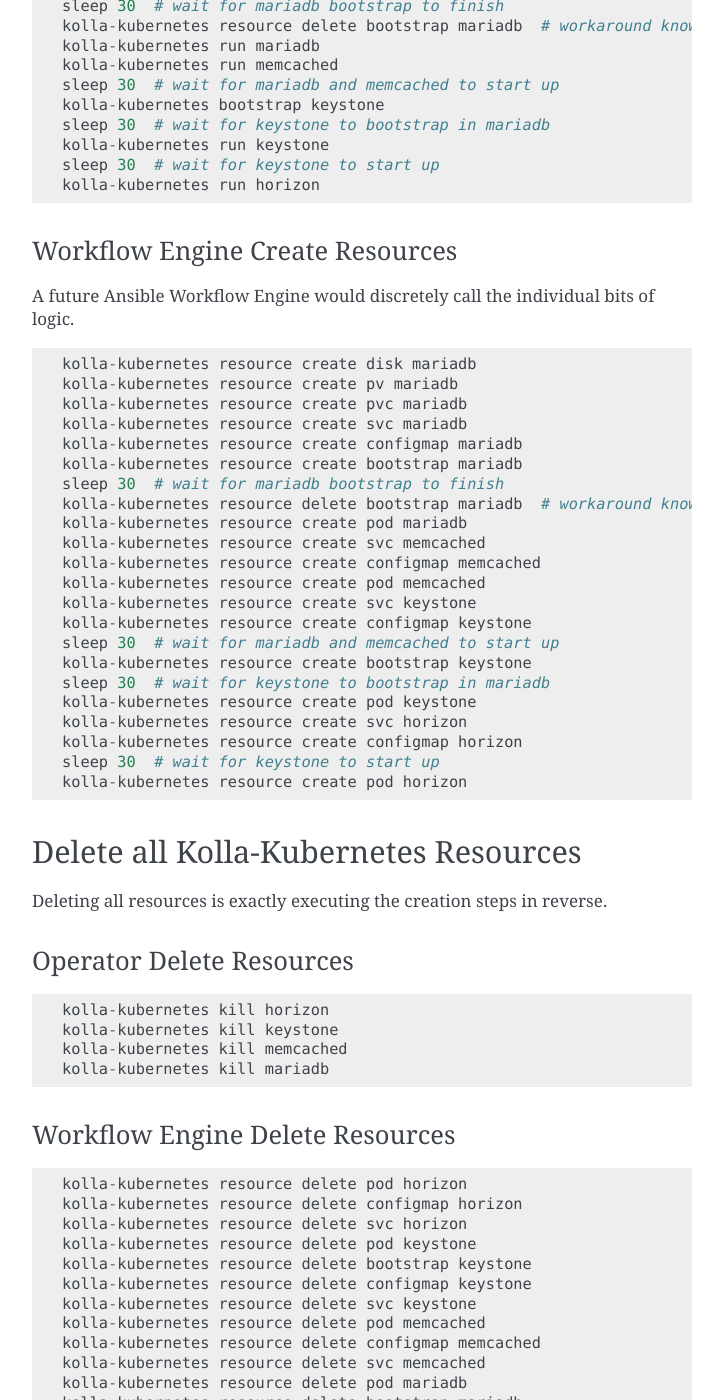
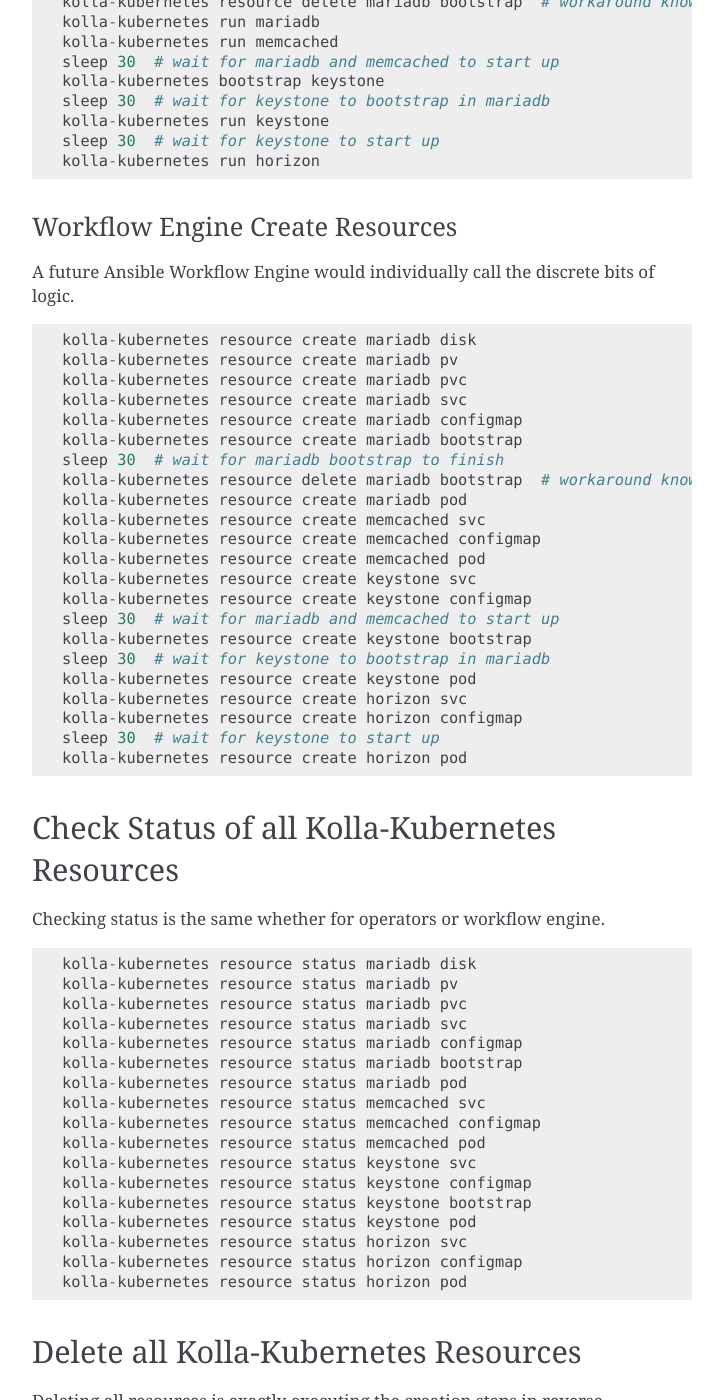
Before and after one commit to openstack-archive/kolla-kubernetes, a Sphinx documentation site: the page built from doc/source/multi-node.rst, in a window 1280 px wide and 1400 px high, scrolled down 3330 px. Shown: the whole window, without its empty margins (388-1111 px from the left). Built offline with Sphinx 7.4.7, drawn with Linux system fonts in a browser that asks for light colours; some of the changed text lies outside the part shown.

Commit message:
Added support for template variables
- These changes necessary to enable template re-use.  Enables the
  specification of additional variables to be passed to each template
  referenced in ./etc/kolla-kubernetes/service_resources.yml
- Template.vars are additional vars in the form of a dict passed to
  the jinja templating engine. Templates may access this dict with
  "kolla_kubernetes.template.vars.<subkey>".  This enables arguments
  to be passed to templates so that they may be re-used or configured.
  These template.vars may not contain any other nested jinja
  references, and are passed unmodified directly to the template.
- Used mariadb templates as an example for template.vars
- Changes to ./etc/kolla-kubernetes/service_resources.yml
    resources:
      disk:
      - name: mariadb-disk <-- Name is new
        template: services/mariadb/mariadb-disk.sh.j2  <-- New
        vars:             <-- Template variables are new
          size_in_gb: 10  <-- Template var example
- CLI Syntax Change: Resource templates are specified by name (defined
  in service_resources.yml) instead of path.  This is necessary
  because the same template may be referenced multiple times in
  service_resources.yml (with different template args), and a name is
  necessary to distinguish between the different
  template/template_args combinations.
  FROM: kolla-kubernetes resource-template \
          <action> <resource_type> <service> <TEMPLATE-FILE>
  TO:   kolla-kubernetes resource-template \
          <action> <service> <resource_type> <RESOURCE-NAME>
- CLI Syntax Change: Ordering changed to match resource-template
  FROM: kolla-kubernetes resource <action> <resource_type> <service>
  TO:   kolla-kubernetes resource <action> <service> <resource_type>

Change-Id: Ie1e0c973206a239bc3759827149b4e8d67029752
Partially-implements: blueprint kolla-kubernetes-cli

```diff
--- a/doc/source/multi-node.rst
+++ b/doc/source/multi-node.rst
@@ -146,7 +146,7 @@ and Ceph.
 auto-detach when Kubernetes nodes disappear, causing problems when a
 pod migrates to a new node and cannot mount the required volume.
 Details are found in the in this `kubernetes pull
-request<https://github.com/kubernetes/kubernetes/pull/26351>`_.
+request <https://github.com/kubernetes/kubernetes/pull/26351>`_.
 
 
 Create all Kolla-Kubernetes Resources
@@ -169,7 +169,7 @@ Operator Create Resources
 
   kolla-kubernetes bootstrap mariadb
   sleep 30  # wait for mariadb bootstrap to finish
-  kolla-kubernetes resource delete bootstrap mariadb  # workaround known issue #1
+  kolla-kubernetes resource delete mariadb bootstrap  # workaround known issue #1
   kolla-kubernetes run mariadb
   kolla-kubernetes run memcached
   sleep 30  # wait for mariadb and memcached to start up
@@ -183,33 +183,59 @@ Operator Create Resources
 Workflow Engine Create Resources
 --------------------------------
 
-A future Ansible Workflow Engine would discretely call the individual
+A future Ansible Workflow Engine would individually call the discrete
 bits of logic.
 
 ::
 
-  kolla-kubernetes resource create disk mariadb
-  kolla-kubernetes resource create pv mariadb
-  kolla-kubernetes resource create pvc mariadb
-  kolla-kubernetes resource create svc mariadb
-  kolla-kubernetes resource create configmap mariadb
-  kolla-kubernetes resource create bootstrap mariadb
+  kolla-kubernetes resource create mariadb disk
+  kolla-kubernetes resource create mariadb pv
+  kolla-kubernetes resource create mariadb pvc
+  kolla-kubernetes resource create mariadb svc
+  kolla-kubernetes resource create mariadb configmap
+  kolla-kubernetes resource create mariadb bootstrap
   sleep 30  # wait for mariadb bootstrap to finish
-  kolla-kubernetes resource delete bootstrap mariadb  # workaround known issue #1
-  kolla-kubernetes resource create pod mariadb
-  kolla-kubernetes resource create svc memcached
-  kolla-kubernetes resource create configmap memcached
-  kolla-kubernetes resource create pod memcached
-  kolla-kubernetes resource create svc keystone
-  kolla-kubernetes resource create configmap keystone
+  kolla-kubernetes resource delete mariadb bootstrap  # workaround known issue #1
+  kolla-kubernetes resource create mariadb pod
+  kolla-kubernetes resource create memcached svc
+  kolla-kubernetes resource create memcached configmap
+  kolla-kubernetes resource create memcached pod
+  kolla-kubernetes resource create keystone svc
+  kolla-kubernetes resource create keystone configmap
   sleep 30  # wait for mariadb and memcached to start up
-  kolla-kubernetes resource create bootstrap keystone
+  kolla-kubernetes resource create keystone bootstrap
   sleep 30  # wait for keystone to bootstrap in mariadb
-  kolla-kubernetes resource create pod keystone
-  kolla-kubernetes resource create svc horizon
-  kolla-kubernetes resource create configmap horizon
+  kolla-kubernetes resource create keystone pod
+  kolla-kubernetes resource create horizon svc
+  kolla-kubernetes resource create horizon configmap
   sleep 30  # wait for keystone to start up
-  kolla-kubernetes resource create pod horizon
+  kolla-kubernetes resource create horizon pod
+
+
+Check Status of all Kolla-Kubernetes Resources
+==============================================
+
+Checking status is the same whether for operators or workflow engine.
+
+::
+
+  kolla-kubernetes resource status mariadb disk
+  kolla-kubernetes resource status mariadb pv
+  kolla-kubernetes resource status mariadb pvc
+  kolla-kubernetes resource status mariadb svc
+  kolla-kubernetes resource status mariadb configmap
+  kolla-kubernetes resource status mariadb bootstrap
+  kolla-kubernetes resource status mariadb pod
+  kolla-kubernetes resource status memcached svc
+  kolla-kubernetes resource status memcached configmap
+  kolla-kubernetes resource status memcached pod
+  kolla-kubernetes resource status keystone svc
+  kolla-kubernetes resource status keystone configmap
+  kolla-kubernetes resource status keystone bootstrap
+  kolla-kubernetes resource status keystone pod
+  kolla-kubernetes resource status horizon svc
+  kolla-kubernetes resource status horizon configmap
+  kolla-kubernetes resource status horizon pod
 
 
 Delete all Kolla-Kubernetes Resources
@@ -234,20 +260,20 @@ Workflow Engine Delete Resources
 
 ::
 
-  kolla-kubernetes resource delete pod horizon
-  kolla-kubernetes resource delete configmap horizon
-  kolla-kubernetes resource delete svc horizon
-  kolla-kubernetes resource delete pod keystone
-  kolla-kubernetes resource delete bootstrap keystone
-  kolla-kubernetes resource delete configmap keystone
-  kolla-kubernetes resource delete svc keystone
-  kolla-kubernetes resource delete pod memcached
-  kolla-kubernetes resource delete configmap memcached
-  kolla-kubernetes resource delete svc memcached
-  kolla-kubernetes resource delete pod mariadb
-  kolla-kubernetes resource delete bootstrap mariadb
-  kolla-kubernetes resource delete configmap mariadb
-  kolla-kubernetes resource delete svc mariadb
-  kolla-kubernetes resource delete pvc mariadb
-  kolla-kubernetes resource delete pv mariadb
-  kolla-kubernetes resource delete disk mariadb
+  kolla-kubernetes resource delete horizon pod
+  kolla-kubernetes resource delete horizon configmap
+  kolla-kubernetes resource delete horizon svc
+  kolla-kubernetes resource delete keystone pod
+  kolla-kubernetes resource delete keystone bootstrap
+  kolla-kubernetes resource delete keystone configmap
+  kolla-kubernetes resource delete keystone svc
+  kolla-kubernetes resource delete memcached pod
+  kolla-kubernetes resource delete memcached configmap
+  kolla-kubernetes resource delete memcached svc
+  kolla-kubernetes resource delete mariadb pod
+  kolla-kubernetes resource delete mariadb bootstrap
+  kolla-kubernetes resource delete mariadb configmap
+  kolla-kubernetes resource delete mariadb svc
+  kolla-kubernetes resource delete mariadb pvc
+  kolla-kubernetes resource delete mariadb pv
+  kolla-kubernetes resource delete mariadb disk
```
Also changed, not shown: 6 other files.
